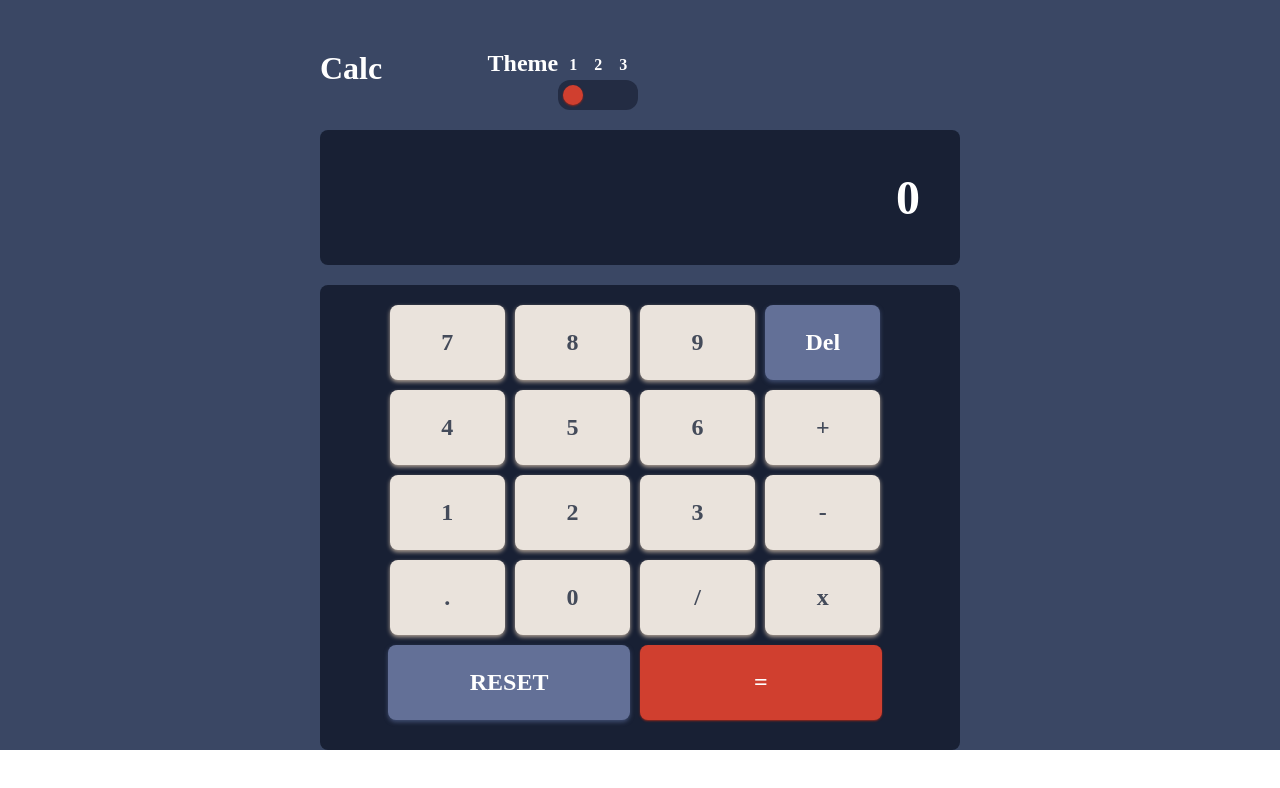
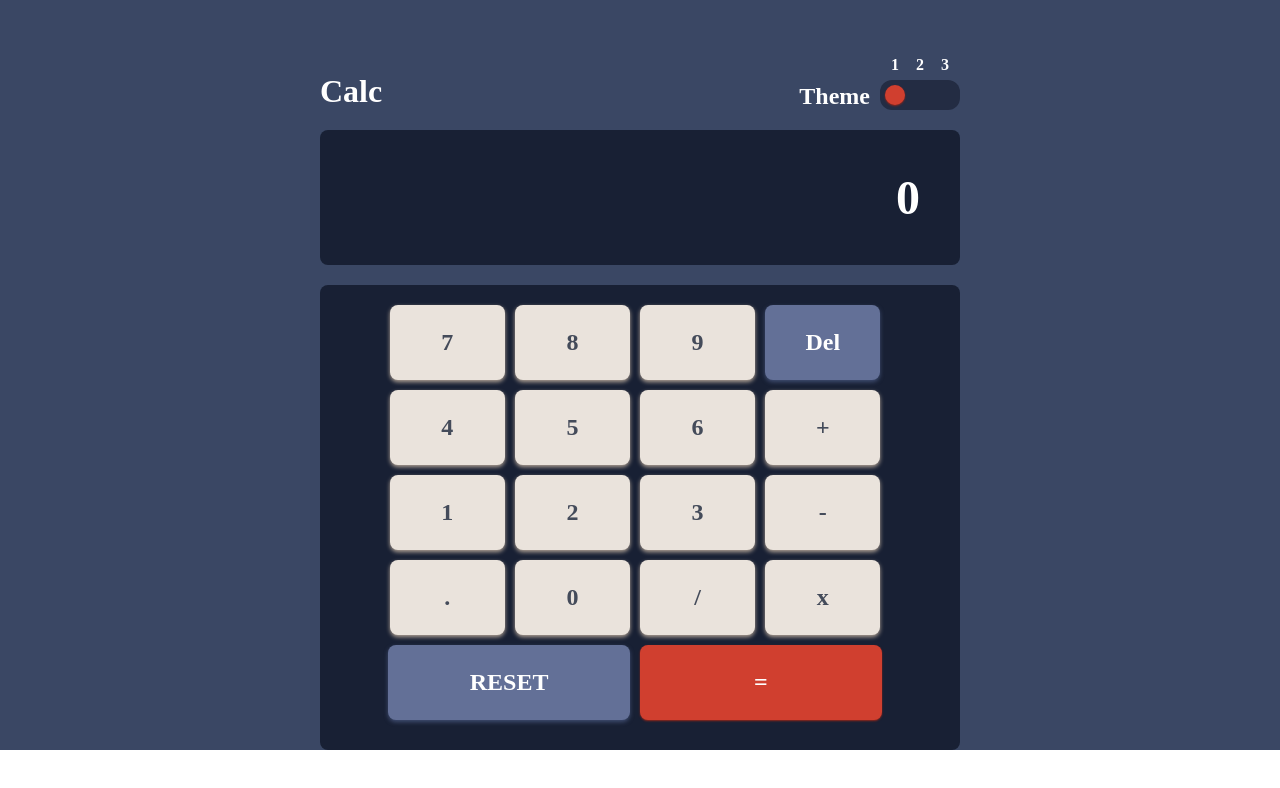
Before and after one commit to BasharKhdr1992/calculator-app, a React (Create React App) app: page / in a window 1280 px wide. Shown: the top 788 px of the page. Built offline with nearby package versions, Linux system fonts and the light colour scheme.

Commit message:
fixing some accessibility issues again

```diff
--- a/src/App.css
+++ b/src/App.css
@@ -17,13 +17,14 @@
   flex-direction: row;
 }
 
-.header h2 {
+.header h1 {
   width: 60%;
 }
 
-.header h2,
+.header h1,
 .theme h2 {
   align-self: flex-end;
+  margin-right: 10px;
 }
 
 .theme {
--- a/src/components/Header.js
+++ b/src/components/Header.js
@@ -24,13 +24,9 @@ const Header = ({ theme, selectedTheme, handleThemeChange }) => {
 
   return (
     <div className="header">
-      <header>
-        <h1 style={styles}>Calc</h1>
-      </header>
+      <h1 style={styles}>Calc</h1>
       <div className="theme">
-        <header>
-          <h2 style={styles}>Theme</h2>
-        </header>
+        <h2 style={styles}>Theme</h2>
         <Toggle
           onThemeChange={handleThemeChange}
           selectedTheme={selectedTheme}
--- a/src/components/Keypad.js
+++ b/src/components/Keypad.js
@@ -100,7 +100,7 @@ const Keypad = ({ onUpdateScreen, theme }) => {
   };
 
   return (
-    <div className="keypad" role="main" style={keypadStyles}>
+    <div className="keypad" style={keypadStyles}>
       <div className="keys_row">
         <RenderKeyRow
           keyHandler={keyHandler}
--- a/src/components/Toggle.js
+++ b/src/components/Toggle.js
@@ -23,7 +23,7 @@ const Toggle = ({ selectedTheme, onThemeChange }) => {
 
   return (
     <div>
-      <div className="title-container" role="main">
+      <div className="title-container">
         <div className="title" style={{ color: textColor }}>
           1
         </div>
```
